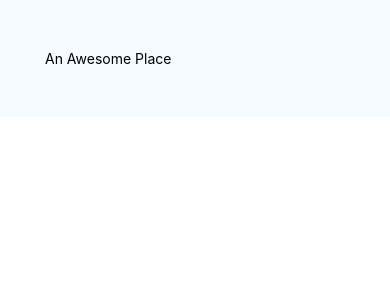
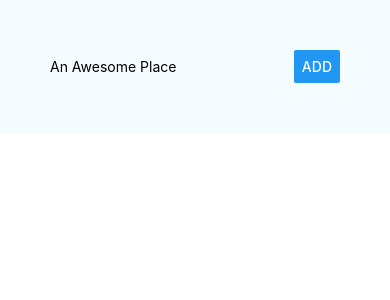
Before and after one commit to BryantCabrera/ReactNativePractice, a React Native app: screen / in a window 390 px wide. Shown: the top 300 px of the page. Built offline with nearby package versions, Linux system fonts and the light colour scheme.

Commit message:
Bryant adds Button functionality.

```diff
--- a/App.js
+++ b/App.js
@@ -7,7 +7,7 @@
  */
 
 import React, {Component} from 'react';
-import {Platform, StyleSheet, Text, View, TextInput} from 'react-native';
+import {Platform, StyleSheet, Text, View, TextInput, Button} from 'react-native';
 
 const instructions = Platform.select({
   ios: 'Press Cmd+R to reload,\n' + 'Cmd+D or shake for dev menu',
@@ -18,25 +18,48 @@
 
 export default class App extends Component {
     state = {
-        placeName: ''
+        placeName: '',
+        places: []
     };
 
     placeNameChangedHandler = val => {
         this.setState({
             placeName: val
         });
+    };
+
+    placeSubmitHandler = () => {
+        if (this.state.placeName.trim() === '') {
+            return;
         }
 
+        this.setState(prevState => {
+            return {
+                places: prevState.places.concat(prevState.placeName)
+            }
+        });
+    };
+
     render() {
+        const placesOutput = this.state.places.map((place, i) => (
+            <Text key={i}>{place}</Text>
+        ))
         return (
             <View style={styles.container}>
+                <View style={styles.inputContainer}>
                     <TextInput
                         // style={{width: 300, borderColor: "black", borderWidth: 1}}
-                    style={{width: 300}}
+                        // style={{width: 300}}
+                        style={styles.placeInput}
                         placeholder="An Awesome Place"
                         value={this.state.placeName}
                         onChangeText={this.placeNameChangedHandler}
                     />
+                    <Button title="Add" style={styles.placeButton} onPress={this.placeSubmitHandler}/>
+                </View>
+                <View>
+                    {placesOutput}
+                </View>
             </View>
         );
     }
@@ -49,5 +72,18 @@
         justifyContent: 'flex-start',
         alignItems: 'center',
         backgroundColor: '#F5FCFF',
+    },
+    inputContainer: {
+        // flex: 1,
+        width: "100%",
+        flexDirection: "row",
+        justifyContent: "space-between",
+        alignItems: "center"
+    },
+    placeInput: {
+        width: "70%"
+    },
+    placeButton: {
+        width: "30%"
     }
 });
```
Lines whose indentation alone changed are shown as unchanged.
